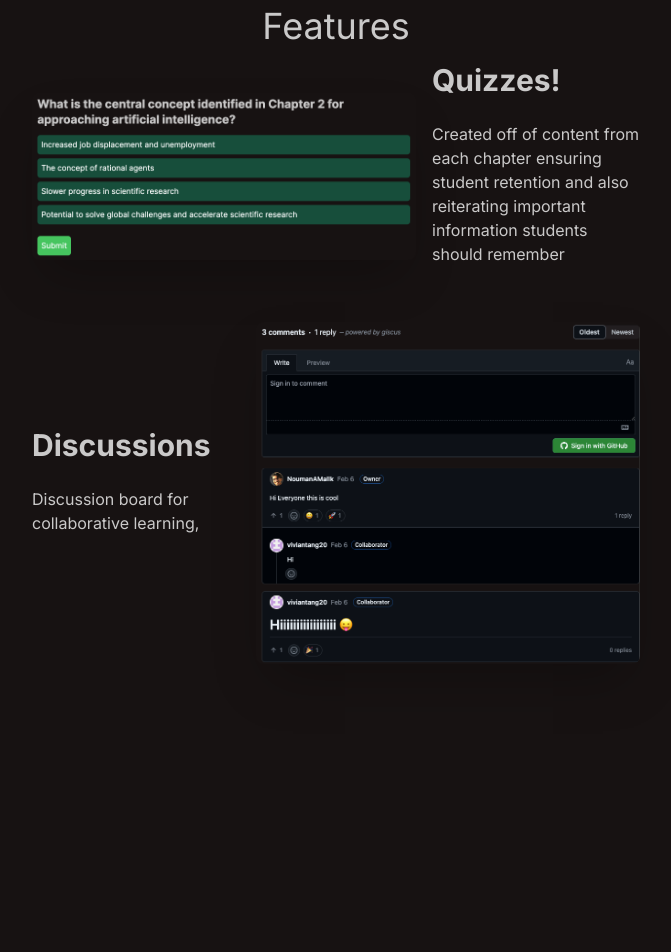
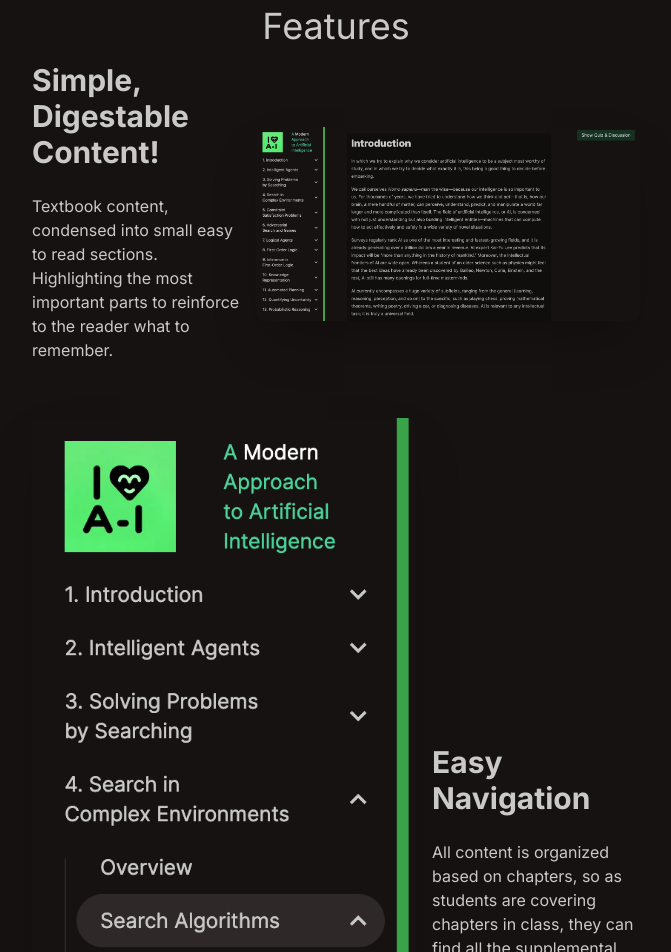
Before and after one commit to viviantang20/4990-project, a Next.js app: page / in a window 1280 px wide. Shown: the part 1220-2172 px from the top of the page, without its empty margins (304-975 px from the left). Before the commit the page ends 2026 px from the top, so only its background shows below. Built offline with nearby package versions, Linux system fonts and the light colour scheme.

Commit message:
Added 2 more features

```diff
--- a/app/page.js
+++ b/app/page.js
@@ -4,7 +4,7 @@ import Image from "next/image";
 export default function Home() {
     return (
         <main className="h-fit pt-20">
-            <div className="h-full flex flex-col justify-center items-center">
+            <div className="flex h-full flex-col items-center justify-center">
                 <Image
                     src="/logo.png"
                     width={100}
@@ -19,7 +19,7 @@ export default function Home() {
                     </span>
                 </h1>
 
-                <h3 className="text-lg mt-2">
+                <h3 className="mt-2 text-lg">
                     Where Textbook Knowledge Meets Interactive Learning
                 </h3>
 
@@ -30,7 +30,7 @@ export default function Home() {
                     className="p-4"
                 />
 
-                <h3 className="text-lg mt-auto">
+                <h3 className="mt-auto text-lg">
                     A project made by Jaxon, Nouman, and Vivian
                 </h3>
 
@@ -39,8 +39,50 @@ export default function Home() {
                 </Link>
             </div>
             <span className="divider"></span>
-            <div className="h-screen w-2/4 ml-auto mr-auto flex flex-col items-center">
+            <div className="ml-auto mr-auto flex h-screen w-2/4 flex-col items-center">
                 <h1 className="text-4xl">Features</h1>
+                <div className="hero">
+                    <div className="hero-content flex-col md:flex-row-reverse">
+                        <Image
+                            src="/content.jpeg"
+                            width={400}
+                            height={250}
+                            className="max-w-sm rounded-lg shadow-2xl"
+                        />
+                        <div>
+                            <h1 className="text-3xl font-bold">
+                                Simple, Digestable Content!
+                            </h1>
+                            <p className="py-6">
+                                Textbook content, condensed into small easy to
+                                read sections. Highlighting the most important
+                                parts to reinforce to the reader what to
+                                remember.
+                            </p>
+                        </div>
+                    </div>
+                </div>
+                <div className="hero">
+                    <div className="hero-content flex-col md:flex-row">
+                        <Image
+                            src="/sidebar.jpeg"
+                            width={400}
+                            height={250}
+                            className="max-w-sm rounded-lg shadow-2xl"
+                        />
+                        <div>
+                            <h1 className="text-3xl font-bold">
+                                Easy Navigation
+                            </h1>
+                            <p className="py-6">
+                                All content is organized based on chapters, so
+                                as students are covering chapters in class, they
+                                can find all the supplemental information that
+                                they need in one area.
+                            </p>
+                        </div>
+                    </div>
+                </div>
                 <div className="hero">
                     <div className="hero-content flex-col md:flex-row">
                         <Image
```
Also changed, not shown: public/content.jpeg (added), public/sidebar.jpeg (added).
